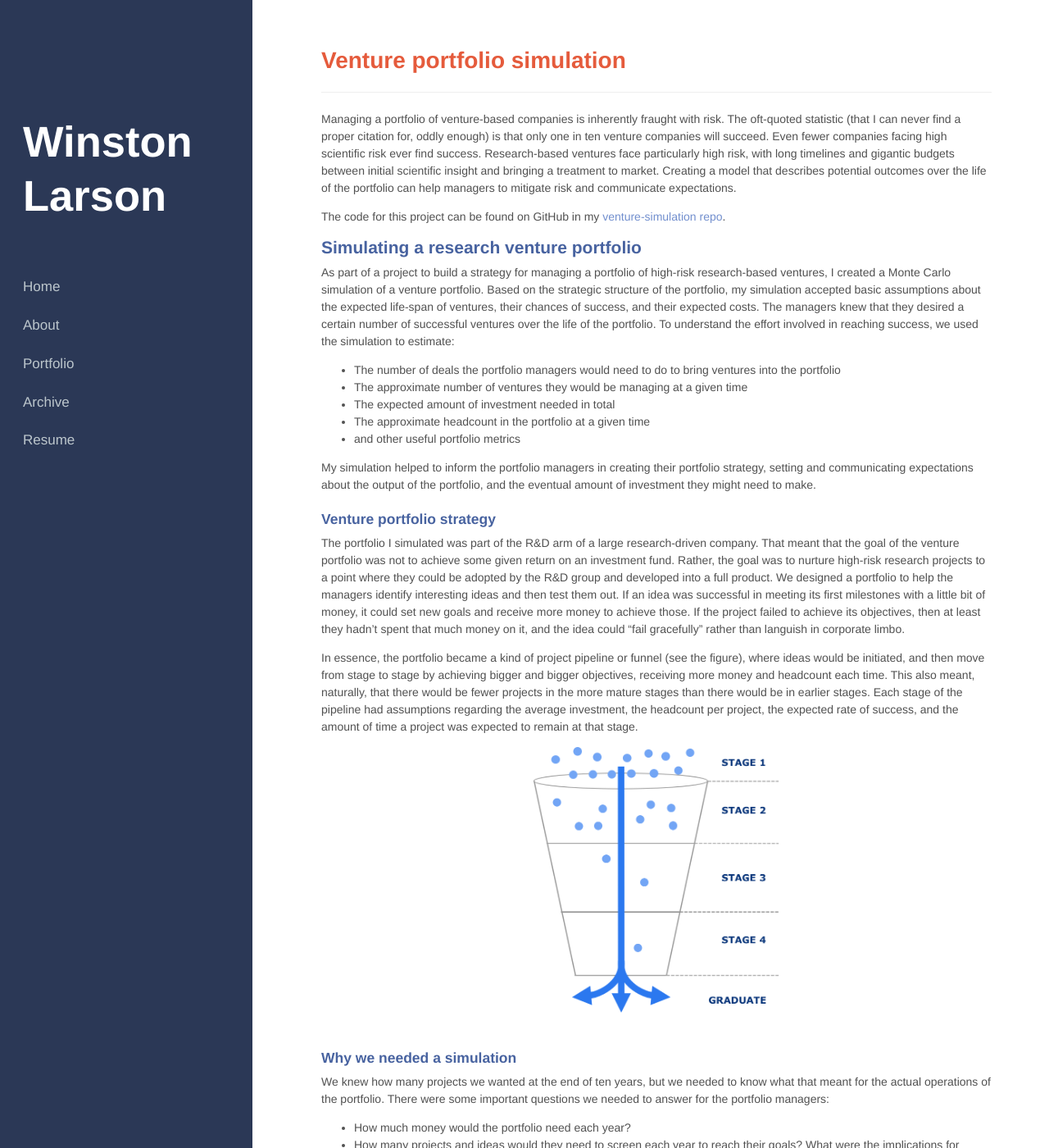
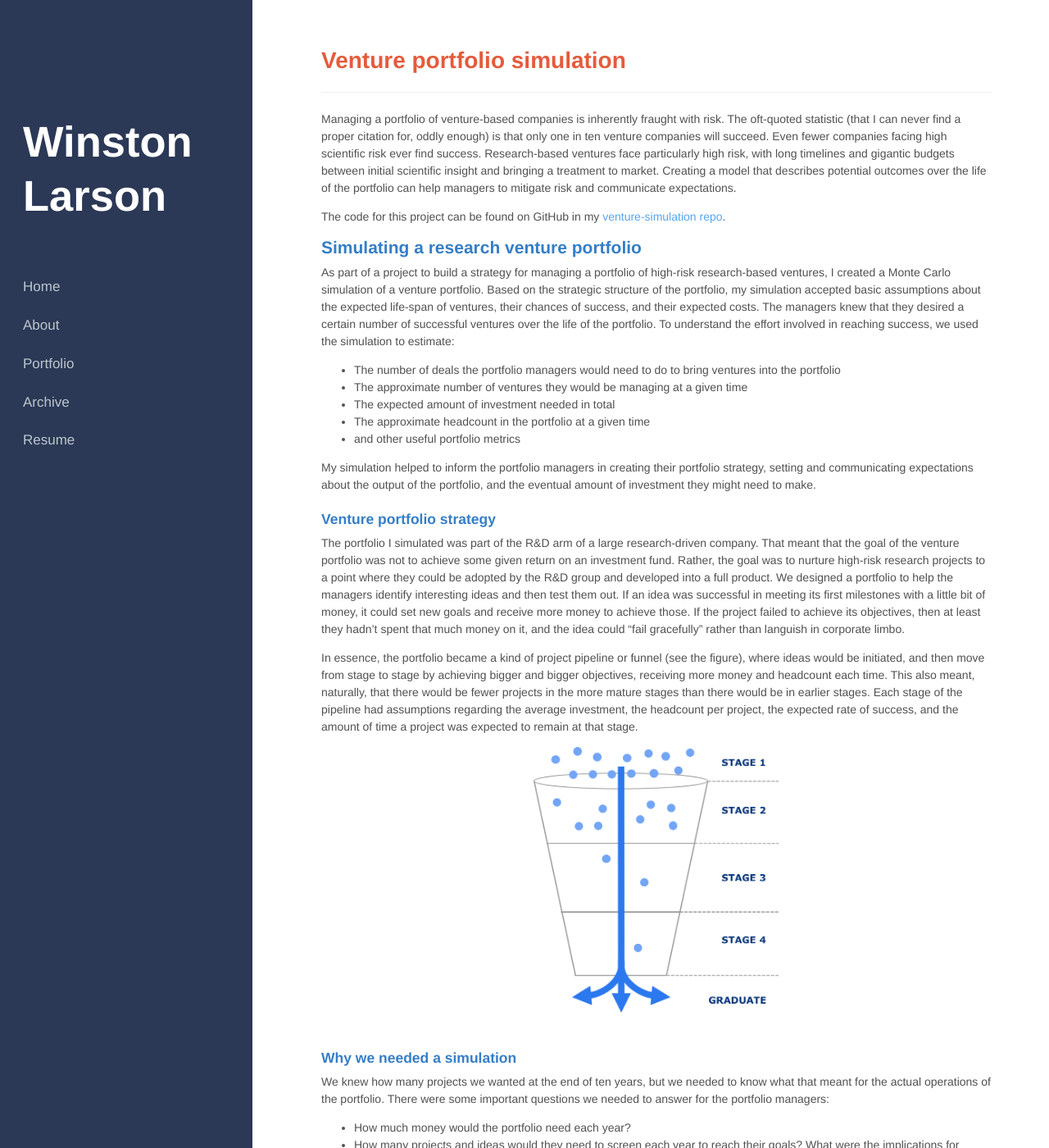
Before and after one commit to winstonlarson/old_website, a Jekyll site: the page built from venture-simulation.md, in a window 1280 px wide and 1400 px high. Shown: the whole window at 82% size. Built offline with Jekyll 4.4.1, drawn with Linux system fonts in a browser that asks for light colours; some web fonts are replaced.

Commit message:
more colors

```diff
--- a/public/css/hyde.css
+++ b/public/css/hyde.css
@@ -39,10 +39,10 @@ html {
     font-size: 14px;
   }
   h2, h3, h4, h5, h6 {
-    color: #4863A0;
+    color: #357EC7;
   }
   a {
-    color: #728FCE;
+    color: #56A5EC;
   }
 }
 @media (min-width: 58em) {
```
